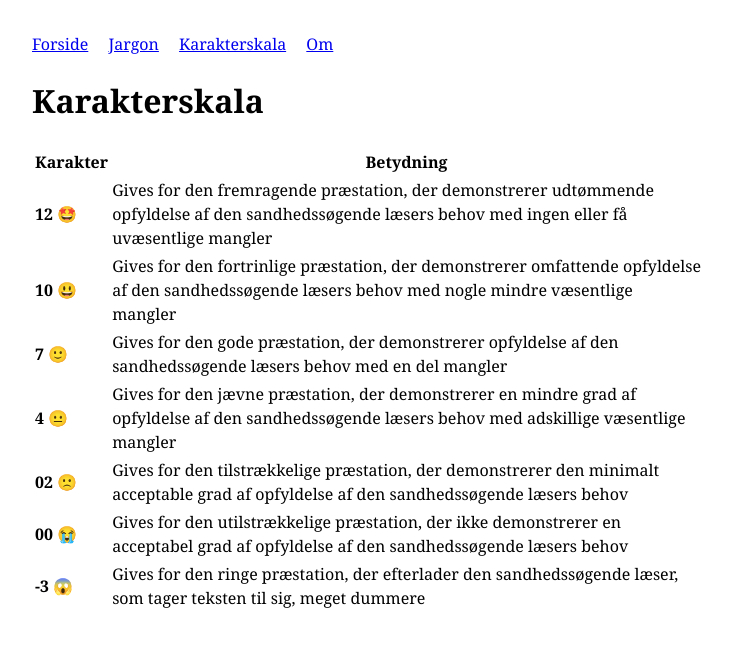
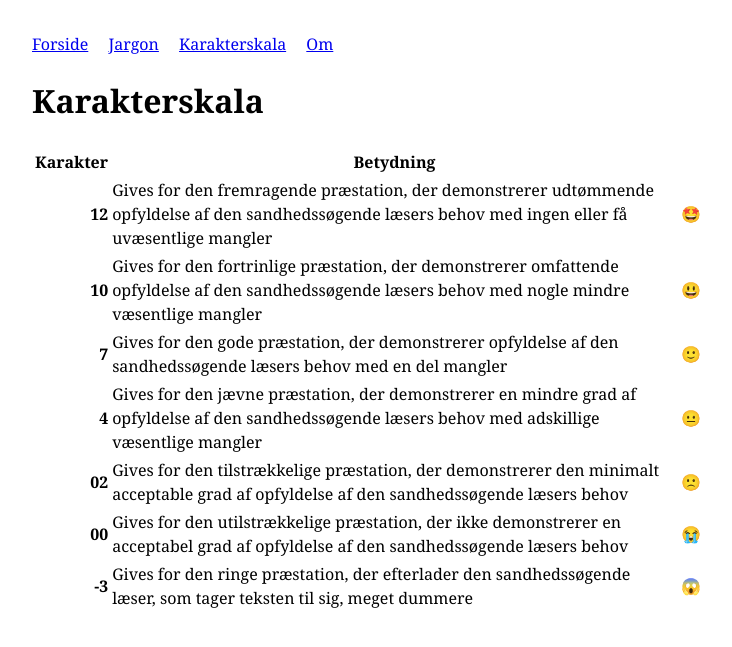
Before and after one commit to MichaelOAppel/OmJournalistik, a Jekyll site: the page built from karakterskala.md, in a window 1280 px wide. Shown: the top 647 px of the page, without its empty margins (272-1004 px from the left). Built offline with Jekyll 4.4.1, drawn with Linux system fonts in a browser that asks for light colours.

```diff
--- a/karakterskala.md
+++ b/karakterskala.md
@@ -6,12 +6,12 @@ permalink: /karakterskala/
 
 # Karakterskala
 
-| Karakter | Betydning |
-| --- | --- |
-| **12** 🤩 | Gives for den fremragende præstation, der demonstrerer udtømmende opfyldelse af den sandhedssøgende læsers behov med ingen eller få uvæsentlige mangler |
-| **10** 😃 | Gives for den fortrinlige præstation, der demonstrerer omfattende opfyldelse af den sandhedssøgende læsers behov med nogle mindre væsentlige mangler |
-| **7** 🙂 | Gives for den gode præstation, der demonstrerer opfyldelse af den sandhedssøgende læsers behov med en del mangler |
-| **4** 😐 | Gives for den jævne præstation, der demonstrerer en mindre grad af opfyldelse af den sandhedssøgende læsers behov med adskillige væsentlige mangler |
-| **02** 🙁 | Gives for den tilstrækkelige præstation, der demonstrerer den minimalt acceptable grad af opfyldelse af den sandhedssøgende læsers behov |
-| **00** 😭 | Gives for den utilstrækkelige præstation, der ikke demonstrerer en acceptabel grad af opfyldelse af den sandhedssøgende læsers behov |
-| **-3** 😱 | Gives for den ringe præstation, der efterlader den sandhedssøgende læser, som tager teksten til sig, meget dummere |
+| Karakter | Betydning |  |
+| ---: | --- | :---: |
+| **12** | Gives for den fremragende præstation, der demonstrerer udtømmende opfyldelse af den sandhedssøgende læsers behov med ingen eller få uvæsentlige mangler | 🤩 |
+| **10** | Gives for den fortrinlige præstation, der demonstrerer omfattende opfyldelse af den sandhedssøgende læsers behov med nogle mindre væsentlige mangler | 😃 |
+| **7** | Gives for den gode præstation, der demonstrerer opfyldelse af den sandhedssøgende læsers behov med en del mangler | 🙂 |
+| **4** | Gives for den jævne præstation, der demonstrerer en mindre grad af opfyldelse af den sandhedssøgende læsers behov med adskillige væsentlige mangler | 😐 |
+| **02** | Gives for den tilstrækkelige præstation, der demonstrerer den minimalt acceptable grad af opfyldelse af den sandhedssøgende læsers behov | 🙁 |
+| **00** | Gives for den utilstrækkelige præstation, der ikke demonstrerer en acceptabel grad af opfyldelse af den sandhedssøgende læsers behov | 😭 |
+| **-3** | Gives for den ringe præstation, der efterlader den sandhedssøgende læser, som tager teksten til sig, meget dummere | 😱 |
```
